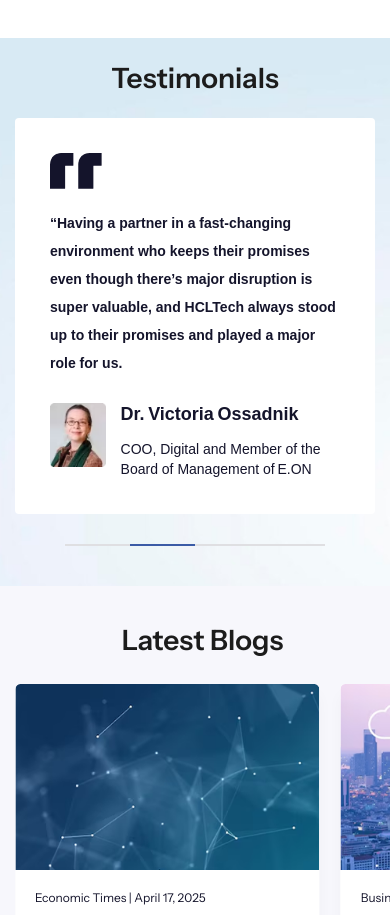
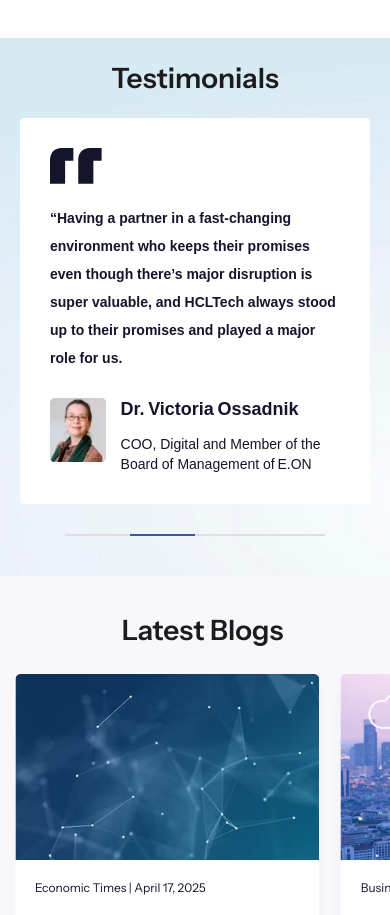
Before and after one commit to harshita-beeonline/gms-india, a Next.js app: page / in a window 390 px wide. Shown: the part 3954-4869 px from the top of the page. Built offline with nearby package versions, Linux system fonts and the light colour scheme.

Commit message:
update-changes-new

```diff
--- a/styles/Testimonials.module.scss
+++ b/styles/Testimonials.module.scss
@@ -229,17 +229,20 @@
     }
   }
   .slider-window {
-    width: 360px;
+    width: 350px;
+    @media (max-width:360px) {
+      width: 320px;
+    }
   }
   .testinomial-card-content {
-    padding: 35px;
+    padding: 30px;
     h5 {
       font-size: 14px;
       span {
         font-size: 14px;
       }
     }
-    @media (max-width: 345px) {
+    @media (max-width: 360px) {
       padding: 20px;
     }
     .dr-image-details {
```
